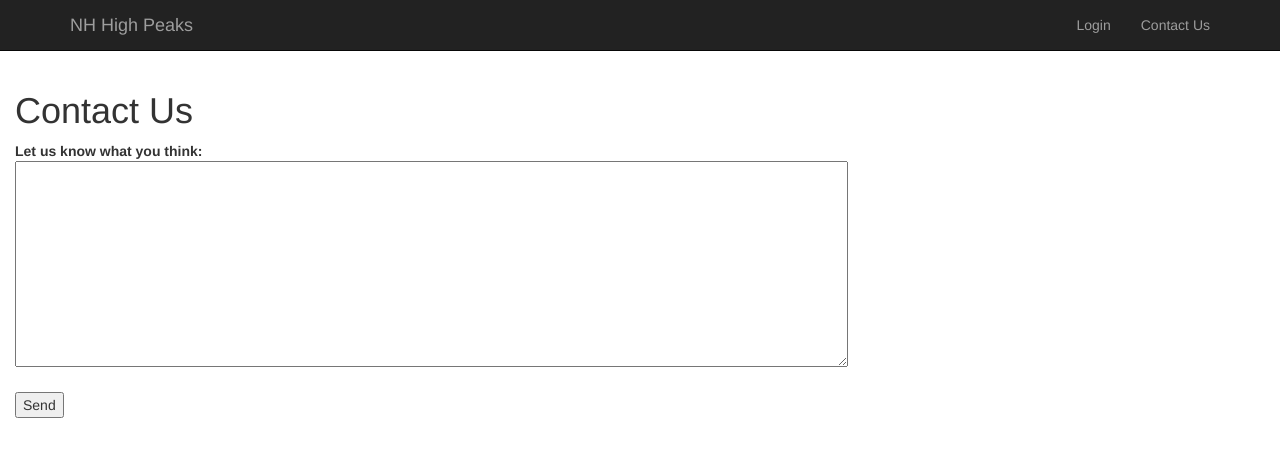
After one commit to lislel/strava3, a Flask app: page /contactus in a window 1280 px wide. The commit adds this page. Shown: the top 457 px of the page. Run offline with Flask 2, Linux system fonts and the light colour scheme; some libraries are stand-ins or nearby versions.

Commit message:
first attempt at contact us

```diff
--- a/app/forms.py
+++ b/app/forms.py
@@ -2,6 +2,7 @@ from flask_wtf import FlaskForm
 from wtforms import StringField, PasswordField, BooleanField, SubmitField, SelectField
 from wtforms.validators import ValidationError, DataRequired, Email, EqualTo
 from app.models import User, Mountain
+from wtforms.widgets import TextArea
 
 
 class LoginForm(FlaskForm):
@@ -42,7 +43,6 @@ class ResetPasswordForm(FlaskForm):
 
 #format mountains to be used by selectfield
 def mountain_choices():
-
     choices = [('','')]
     try:
         i = 1
@@ -76,3 +76,6 @@ class ManualEntryViewForm(FlaskForm):
 class WelcomeForm(FlaskForm):
     create_account = SubmitField(label='Create Account')
     sign_in = SubmitField(label='Sign In')
+
+class ContactUsForm(FlaskForm):
+    message = StringField(u'Text', widget=TextArea())
--- a/app/routes.py
+++ b/app/routes.py
@@ -5,8 +5,8 @@ from app import app, db
 from app.forms import LoginForm, RegistrationForm
 from app.models import User, Mountain, Activity
 from app.oauth import StravaOauth, DataIngest
-from app.forms import ResetPasswordRequestForm, ResetPasswordForm, ManualEntryForm, ManualEntryEditForm, ManualEntryViewForm, WelcomeForm
-from app.email import send_password_reset_email
+from app.forms import ResetPasswordRequestForm, ResetPasswordForm, ManualEntryForm, ManualEntryEditForm, ManualEntryViewForm, WelcomeForm, ContactUsForm
+from app.email import send_password_reset_email, send_email
 
 import time
 import requests
@@ -292,3 +292,17 @@ def manual_entry_view(act_name):
             return index()
 
     return render_template('manual_entry_view.html', title="Manual Entry View", act=act, form=form)
+
+@app.route('/contactus', methods=['GET', 'POST'])
+def contactus():
+    form = ContactUsForm()
+    if form.validate_on_submit():
+        message=form.message
+        send_email('[NH High Peaks] Contact Us Submission',
+            sender=app.config['ADMINS'][0],
+            recipients=app.config['ADMINS'][0],
+            text_body=render_template('email/contact_us.txt', message=message),
+            html_body=render_template('email/contact_us.html', message=message))
+
+        return index()
+    return render_template('contactus.html', title="Contact Us",  form=form)
--- a/app/templates/base.html
+++ b/app/templates/base.html
@@ -37,11 +37,13 @@
                 <ul class="nav navbar-nav navbar-right">
                     {% if current_user.is_anonymous %}
                     <li><a href="{{ url_for('login') }}">Login</a></li>
+                    <li><a href="{{ url_for('contactus') }}">Contact Us</a></li>
                     {% else %}
                     <li><a href="{{ url_for('index') }}">List</a></li>
                     <li><a href="{{ url_for('map') }}">Map</a></li>
                     <li><a href="{{ url_for('manual_entry') }}">Manual Entry</a></li>
                     <li><a href="{{ url_for('logout') }}">Logout</a></li>
+                    <li><a href="{{ url_for('contactus') }}">Contact Us</a></li>
                     {% endif %}
                 </ul>
             </div>
--- /dev/null
+++ b/app/templates/contactus.html
@@ -0,0 +1,17 @@
+{% extends 'base.html' %}
+{% import 'bootstrap/wtf.html' as wtf %}
+
+
+{% block content %}
+	<div class="container-fluid">
+		<H1>Contact Us</H1>
+		<form action="" method=post>
+		   {{ form.hidden_tag() }}
+		   <dl>
+		      <dt>Let us know what you think:
+		      <dd>{{ form.message(cols="100", rows="10") }}
+		   </dl>
+		   <input type=submit value="Send">
+		</form>
+	</div>
+{% endblock %}
--- /dev/null
+++ b/app/templates/email/contact_us.html
@@ -0,0 +1,3 @@
+<p>Contact Us Submission:</p>
+<br>
+<p>{{ message }}</p>
--- /dev/null
+++ b/app/templates/email/contact_us.txt
@@ -0,0 +1,3 @@
+Contact Us Submission:
+
+{{ message }}
--- a/app/templates/index.html
+++ b/app/templates/index.html
@@ -4,9 +4,6 @@
 {% block app_content %}
     <!--<div style="background-image: url('static/images/GOS1.jpg');">-->
     <div class="container-fluid">
-
-
-
         <div class="row justify-content-center">
             <br>
             <h1 class="display-1 text-center">{{n_finished}} of 48 Peaks Completed</h1>
```
